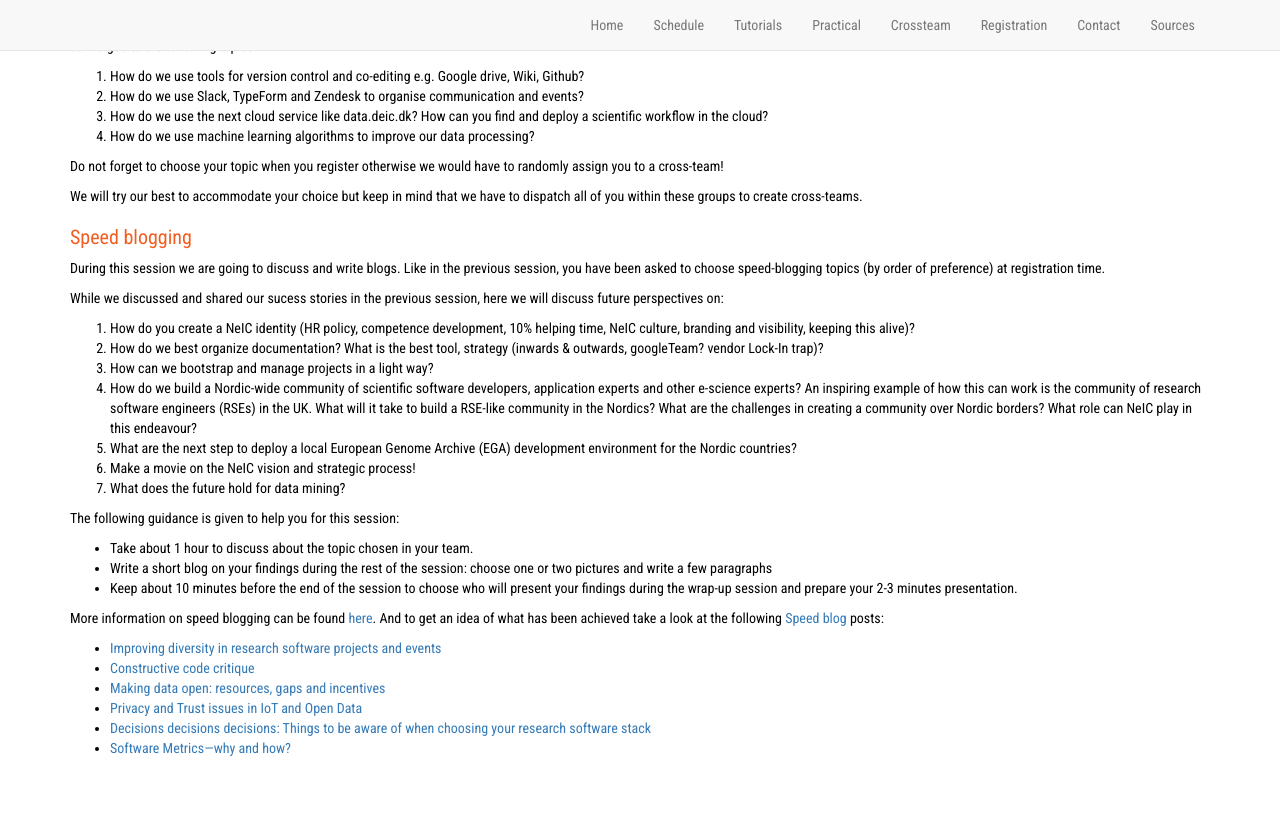
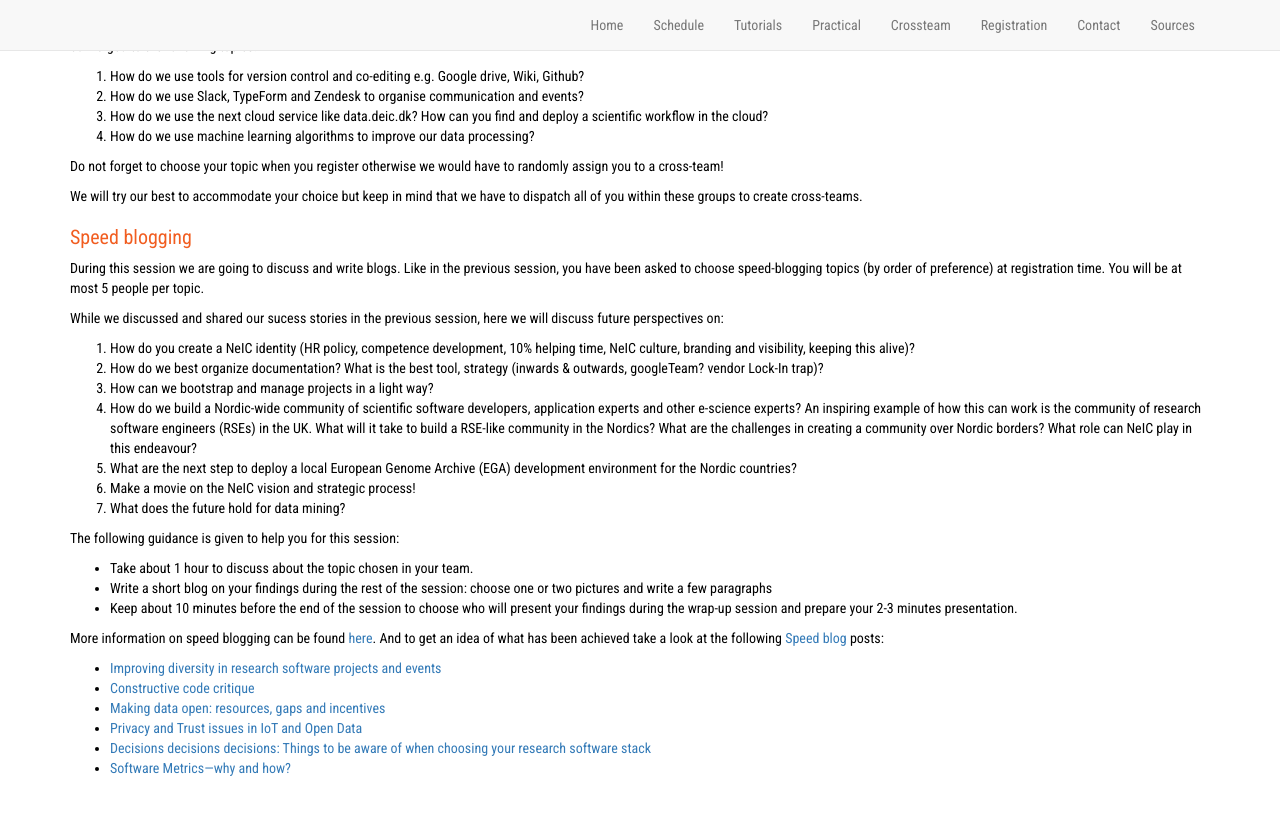
Before and after one commit to neicnordic/ahm18.neic.nordforsk.org, a Jekyll site: the page built from crossteam.md, in a window 1280 px wide and 900 px high, scrolled down 540 px. Shown: the top 815 px of the window. Built offline with Jekyll 4.4.1, drawn with Linux system fonts in a browser that asks for light colours; nearby versions of some CDN libraries; our own code applies the rules of GitHub Pages for plain Markdown files.

Commit message:
Added back information about amount of people in speed-blogging session

```diff
--- a/crossteam.md
+++ b/crossteam.md
@@ -50,7 +50,7 @@ We will try our best to accommodate your choice but keep in mind that we have to
 ### Speed blogging
 
 During this session we are going to discuss and write blogs. Like in the previous session, you have been asked to choose speed-blogging topics
-(by order of preference) at registration time.
+(by order of preference) at registration time. You will be at most 5 people per topic.
 
 While we discussed and shared our sucess stories in the previous session, here we will discuss future perspectives on:
 
```
